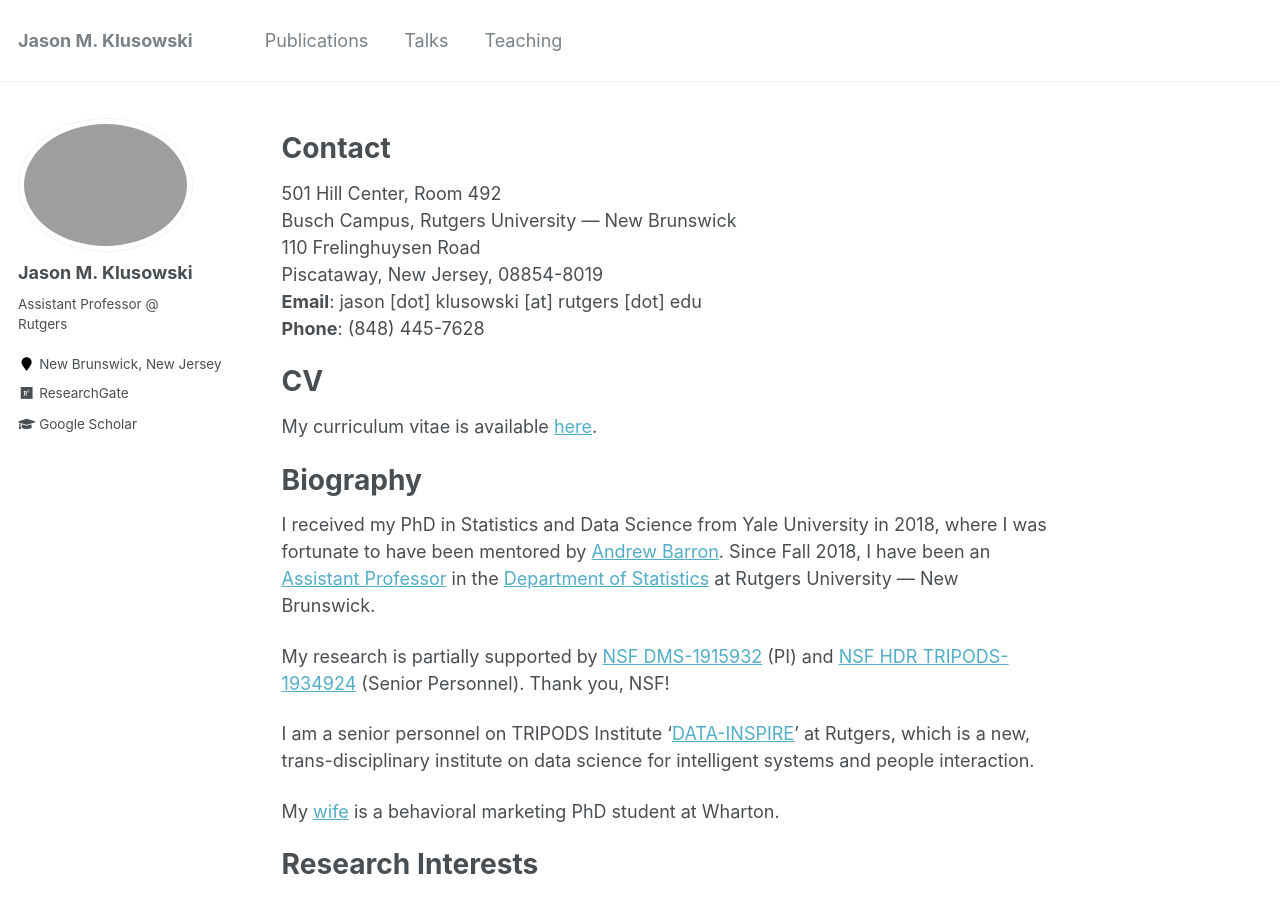
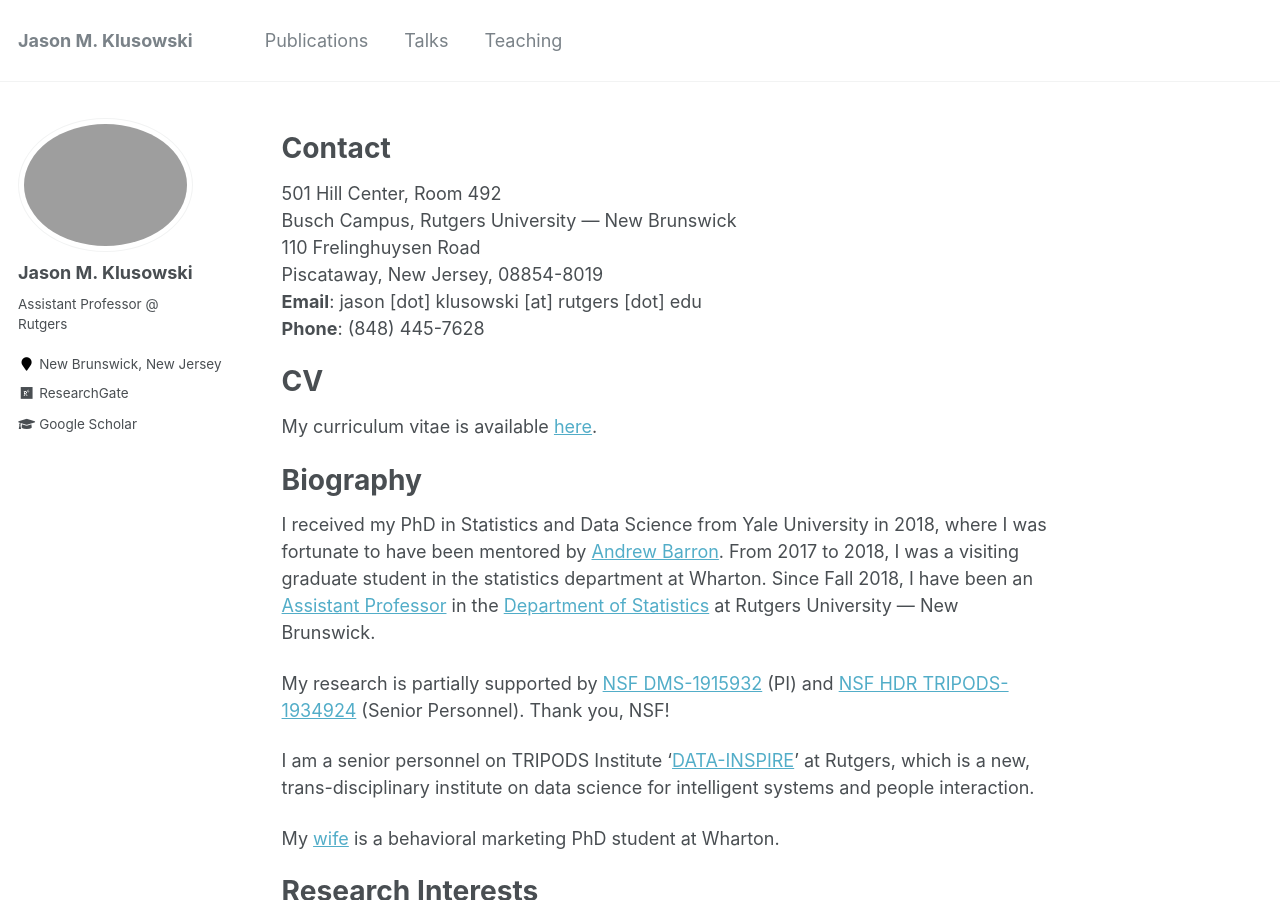
Before and after one commit to jasonklusowski/jasonklusowski.github.io, a Jekyll site: the page built from _pages/about.md, in a window 1280 px wide and 900 px high. Built offline with Jekyll 4.4.1, drawn with Linux system fonts in a browser that asks for light colours.

Commit message:
Update about.md

```diff
--- a/_pages/about.md
+++ b/_pages/about.md
@@ -26,7 +26,7 @@ My curriculum vitae is available [here](https://jasonklusowski.github.io/files/K
 Biography
 ======
 
-I received my PhD in Statistics and Data Science from Yale University in 2018, where I was fortunate to have been mentored by [Andrew Barron](http://www.stat.yale.edu/~arb4/). Since Fall 2018, I have been an [Assistant Professor](https://statistics.rutgers.edu/people-pages/faculty/people/130-faculty/396-jason-m-klusowski) in the [Department of Statistics](http://statistics.rutgers.edu/) at Rutgers University — New Brunswick.
+I received my PhD in Statistics and Data Science from Yale University in 2018, where I was fortunate to have been mentored by [Andrew Barron](http://www.stat.yale.edu/~arb4/). From 2017 to 2018, I was a visiting graduate student in the statistics department at Wharton. Since Fall 2018, I have been an [Assistant Professor](https://statistics.rutgers.edu/people-pages/faculty/people/130-faculty/396-jason-m-klusowski) in the [Department of Statistics](http://statistics.rutgers.edu/) at Rutgers University — New Brunswick.
 
 My research is partially supported by [NSF DMS-1915932](https://www.nsf.gov/awardsearch/showAward?AWD_ID=1915932) (PI) and [NSF HDR TRIPODS-1934924](https://www.nsf.gov/awardsearch/showAward?AWD_ID=1934924) (Senior Personnel). Thank you, NSF!
 
```
